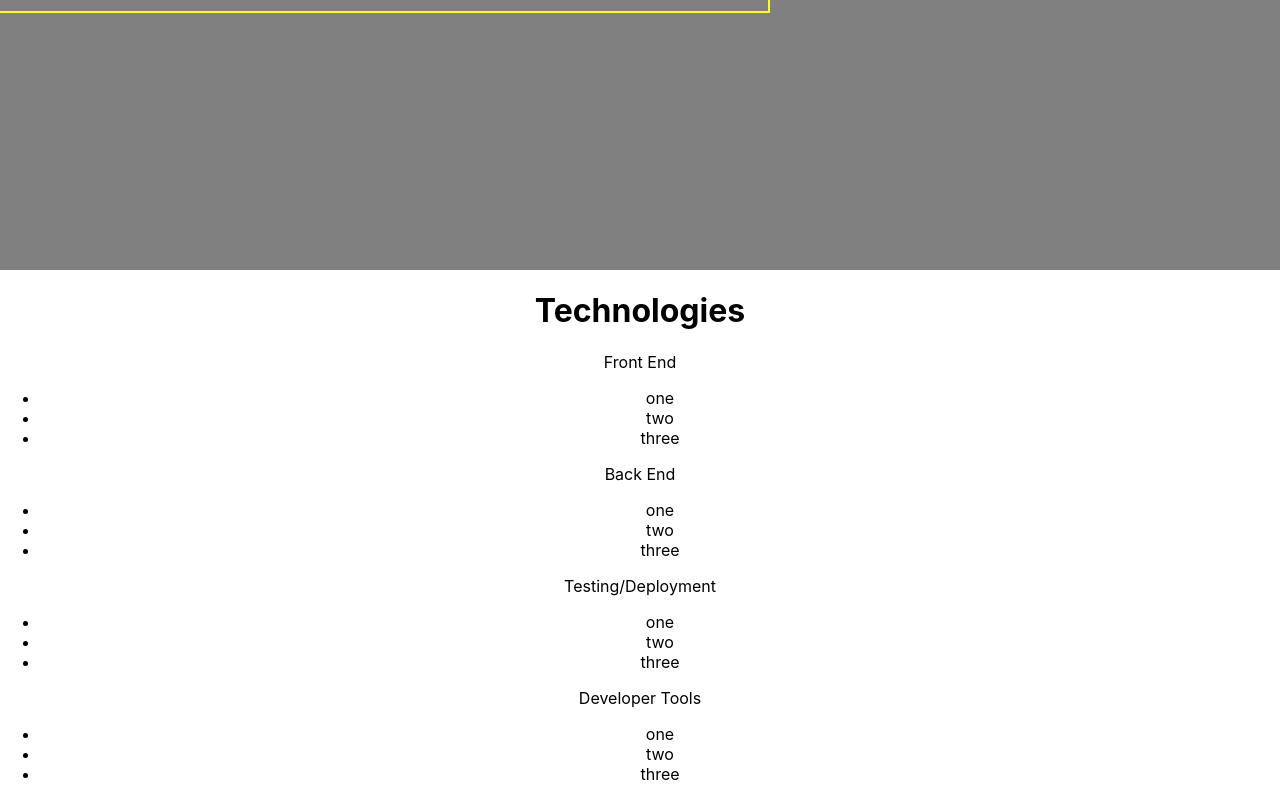
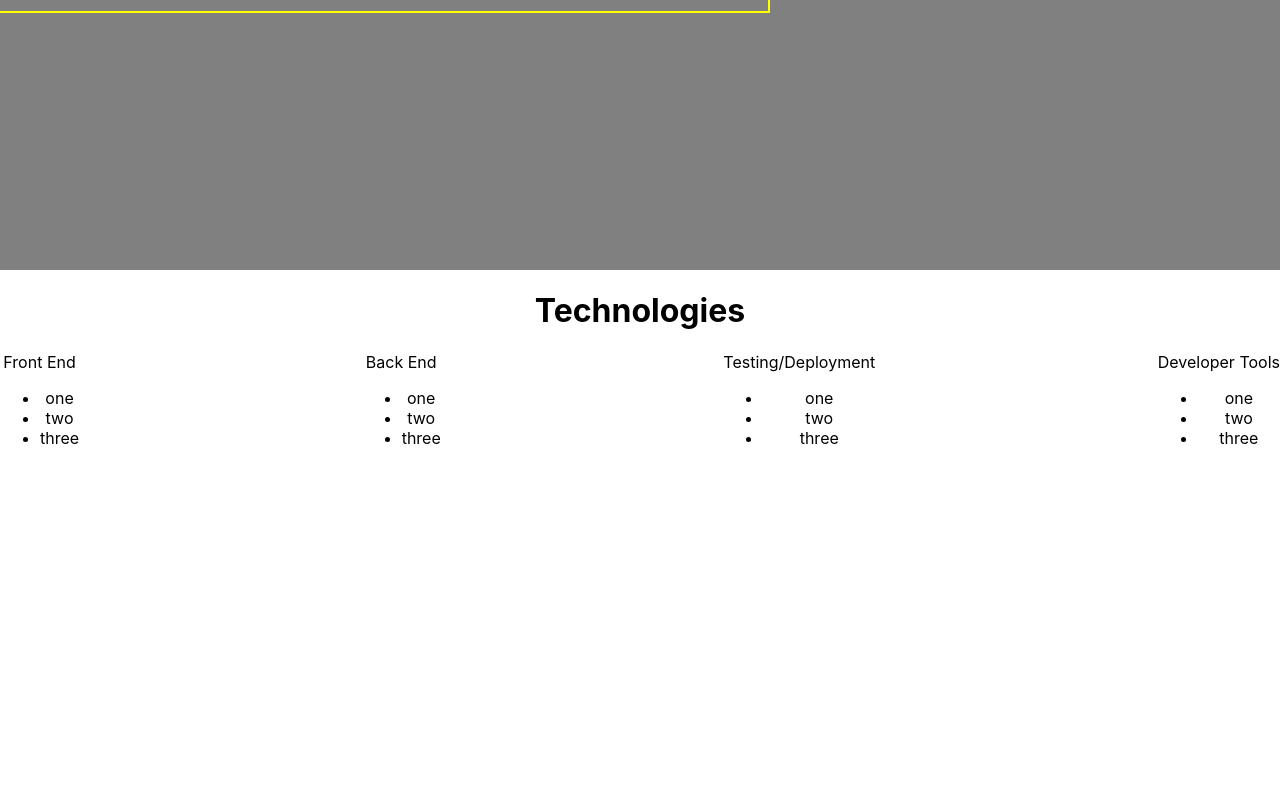
Before and after one commit to stevedoty/stevendoty, a React (Create React App) app: page / in a window 1280 px wide. Shown: the part 1330-2130 px from the top of the page. After the commit the page ends 1794 px from the top, so only its background shows below. Built offline with nearby package versions, Linux system fonts and the light colour scheme.

Commit message:
tech list flex row

```diff
--- a/src/App.css
+++ b/src/App.css
@@ -84,6 +84,18 @@
   margin: 0;
 }
 /* --------------------------------------------- */
+#technologies-list-container{
+  display: flex;
+  flex-direction: row;
+  justify-content: space-between;
+}
+
+
+/* --------------------------------------------- */
+
+
+
+/* --------------------------------------------- */
 
 
 
```
